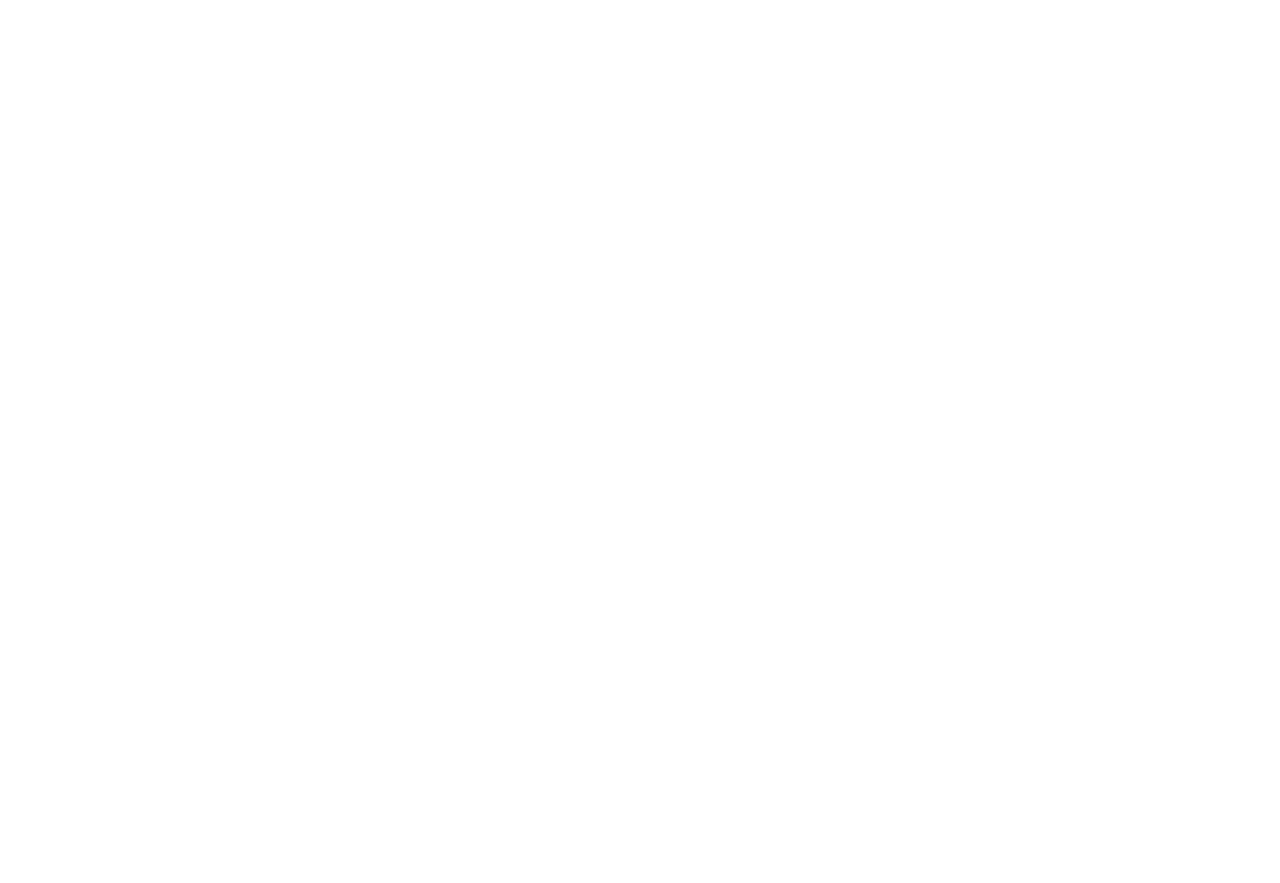
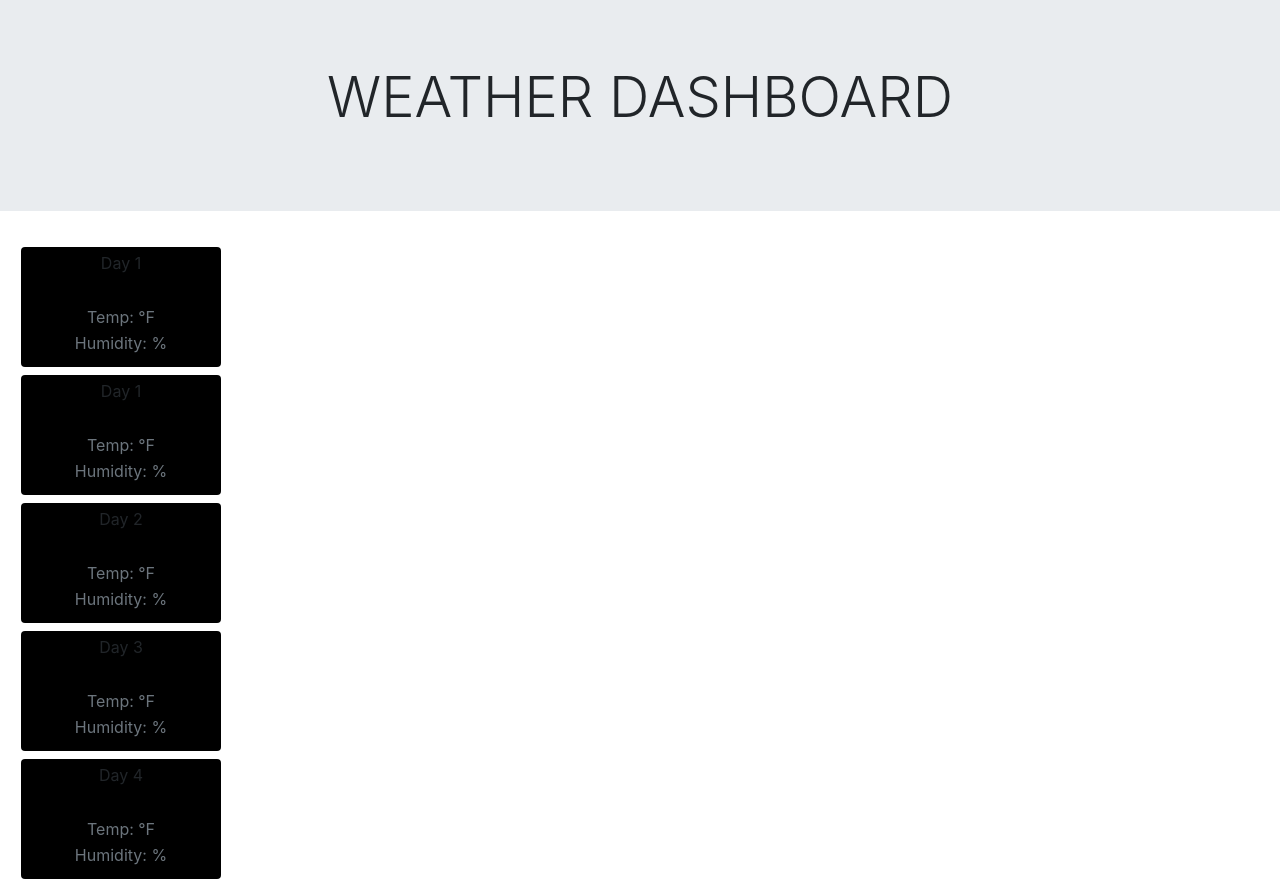
Before and after one commit to bcorporal/weather-dashboard, a plain HTML site: page index.html in a window 1280 px wide. Before the commit the page ends 800 px from the top, so only its background shows below. Drawn offline with nearby package versions, Linux system fonts and the light colour scheme.

Commit message:
Bootstrap work, grids layed out minimal styles just theblueprint

```diff
--- a/index.html
+++ b/index.html
@@ -1,12 +1,95 @@
 <!DOCTYPE html>
 <html lang="en">
+
 <head>
     <meta charset="UTF-8">
     <meta http-equiv="X-UA-Compatible" content="IE=edge">
     <meta name="viewport" content="width=device-width, initial-scale=1.0">
+    <link rel="stylesheet" href="https://cdn.jsdelivr.net/npm/bootstrap@4.6.1/dist/css/bootstrap.min.css"
+        integrity="sha384-zCbKRCUGaJDkqS1kPbPd7TveP5iyJE0EjAuZQTgFLD2ylzuqKfdKlfG/eSrtxUkn" crossorigin="anonymous">
+    <link rel="stylesheet" href="./style.css">
     <title>Weather Dashboard</title>
 </head>
+
 <body>
+    <div class="jumbotron jumbotron-fluid">
+        <div class="container">
+            <h1 class="display-4">WEATHER DASHBOARD</h1>
+            <p class="lead"></p>
+        </div>
+    </div>
+    <div class="container-custom">
+        <div class="row">
+            <div class="col-sm-10 col-md-4 col-lg-2 p-1 text-center">
+                <div class="card day-1 m-0">
+                    <div class="card-body p-1">
+                        <p class="card-title">Day 1</p>
+                        <img class="fiveDay-img mb-2" />
+                        <p class="card-subtitle mb-2 text-muted">Temp: <span class="fiveDay-temp"></span>
+                            &deg;F</p>
+                        <p class="card-subtitle mb-2 text-muted">Humidity: <span class="fiveDay-humid"></span>%</p>
+                    </div>
+                </div>
+            </div>
+                <div class="col-sm-10 col-md-4 col-lg-2 p-1 text-center">
+                    <div class="card day-1 m-0">
+                        <div class="card-body p-1">
+                            <p class="card-title">Day 1</p>
+                            <img class="fiveDay-img mb-2" />
+                            <p class="card-subtitle mb-2 text-muted">Temp: <span class="fiveDay-temp"></span>
+                                &deg;F</p>
+                            <p class="card-subtitle mb-2 text-muted">Humidity: <span class="fiveDay-humid"></span>%</p>
+                        </div>
+                    </div>
+                </div>
+            <div class="col-sm-10 col-md-4 col-lg-2 p-1 text-center">
+                            <div class="card day-1 m-0">
+                                <div class="card-body p-1">
+                                    <p class="card-title">Day 2</p>
+                                    <img class="fiveDay-img mb-2" />
+                                    <p class="card-subtitle mb-2 text-muted">Temp: <span class="fiveDay-temp"></span>
+                                        &deg;F</p>
+                                    <p class="card-subtitle mb-2 text-muted">Humidity: <span class="fiveDay-humid"></span>%</p>
+                                </div>
+                            </div>
+                        </div>
+            <div class="col-sm-10 col-md-4 col-lg-2 p-1 text-center">
+                                    <div class="card day-1 m-0">
+                                        <div class="card-body p-1">
+                                            <p class="card-title">Day 3</p>
+                                            <img class="fiveDay-img mb-2" />
+                                            <p class="card-subtitle mb-2 text-muted">Temp: <span class="fiveDay-temp"></span>
+                                                &deg;F</p>
+                                            <p class="card-subtitle mb-2 text-muted">Humidity: <span class="fiveDay-humid"></span>%</p>
+                                        </div>
+                                    </div>
+                                </div>
+            <div class="col-sm-10 col-md-4 col-lg-2 p-1 text-center">
+                                            <div class="card day-1 m-0">
+                                                <div class="card-body p-1">
+                                                    <p class="card-title">Day 4</p>
+                                                    <img class="fiveDay-img mb-2" />
+                                                    <p class="card-subtitle mb-2 text-muted">Temp: <span class="fiveDay-temp"></span>
+                                                        &deg;F</p>
+                                                    <p class="card-subtitle mb-2 text-muted">Humidity: <span class="fiveDay-humid"></span>%</p>
+                                                </div>
+                                            </div>
+                                        </div>
 
+
+
+
+
+            <script src="https://cdn.jsdelivr.net/npm/jquery@3.5.1/dist/jquery.slim.min.js"
+                integrity="sha384-DfXdz2htPH0lsSSs5nCTpuj/zy4C+OGpamoFVy38MVBnE+IbbVYUew+OrCXaRkfj"
+                crossorigin="anonymous"></script>
+            <script src="https://cdn.jsdelivr.net/npm/popper.js@1.16.1/dist/umd/popper.min.js"
+                integrity="sha384-9/reFTGAW83EW2RDu2S0VKaIzap3H66lZH81PoYlFhbGU+6BZp6G7niu735Sk7lN"
+                crossorigin="anonymous"></script>
+            <script src="https://cdn.jsdelivr.net/npm/bootstrap@4.6.1/dist/js/bootstrap.min.js"
+                integrity="sha384-VHvPCCyXqtD5DqJeNxl2dtTyhF78xXNXdkwX1CZeRusQfRKp+tA7hAShOK/B/fQ2"
+                crossorigin="anonymous"></script>
+            <script src="./script.js"></script>
 </body>
+
 </html>
--- a/style.css
+++ b/style.css
@@ -0,0 +1,26 @@
+h1 {
+    text-align: center;
+}
+
+.row {
+    position: relative;
+    width: 100%;
+    display: flex;
+    flex-direction: column;
+
+
+
+}
+
+.card {
+    background-color: black;
+    border: 10px;
+    position: relative;
+    display: flex;
+    flex-direction: column;
+    align-items: center;
+}
+.container-custom {
+    margin-left: 2rem;
+    align-items: center;
+}
```
